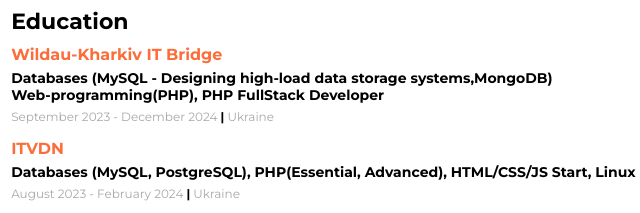
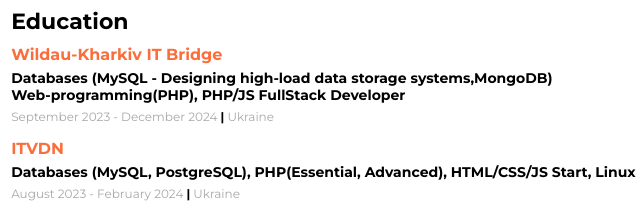
Before and after one commit to IgYa/Resume, a plain HTML site: page index.html in a window 1280 px wide. Shown: the part 920-1133 px from the top of the page, 495-1135 px from the left. Drawn offline with Linux system fonts and the light colour scheme.

Commit message:
edited education

```diff
--- a/index.html
+++ b/index.html
@@ -171,7 +171,7 @@
           <h4 class="education-univer">Wildau-Kharkiv IT Bridge</h4>
           <h5 class="education-item">
             Databases (MySQL - Designing high-load data storage systems,MongoDB)<br>
-            Web-programming(PHP), PHP FullStack Developer
+            Web-programming(PHP), PHP/JS FullStack Developer
           </h5>
           <p class="period-ed">
             September 2023 - December 2024
```
